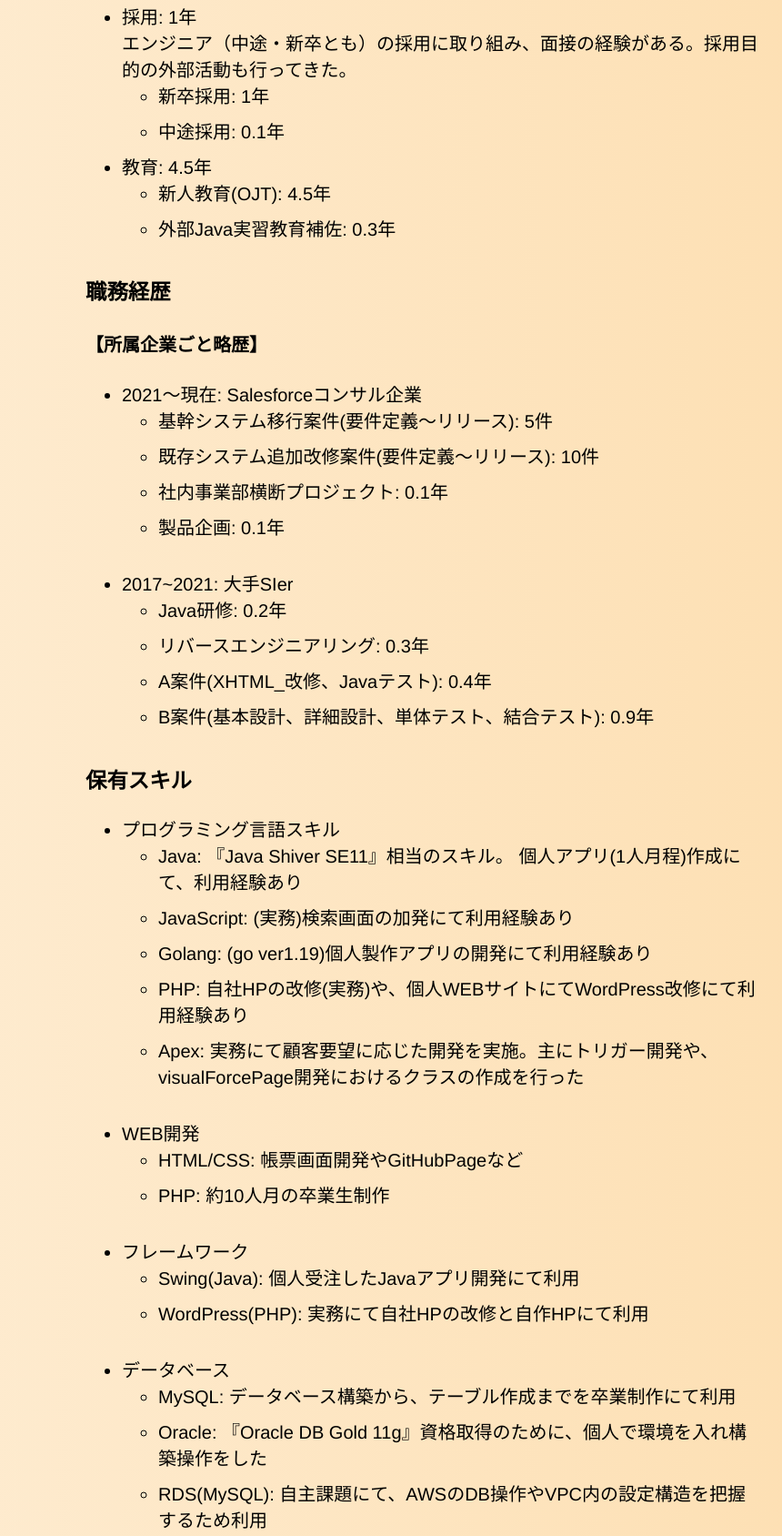
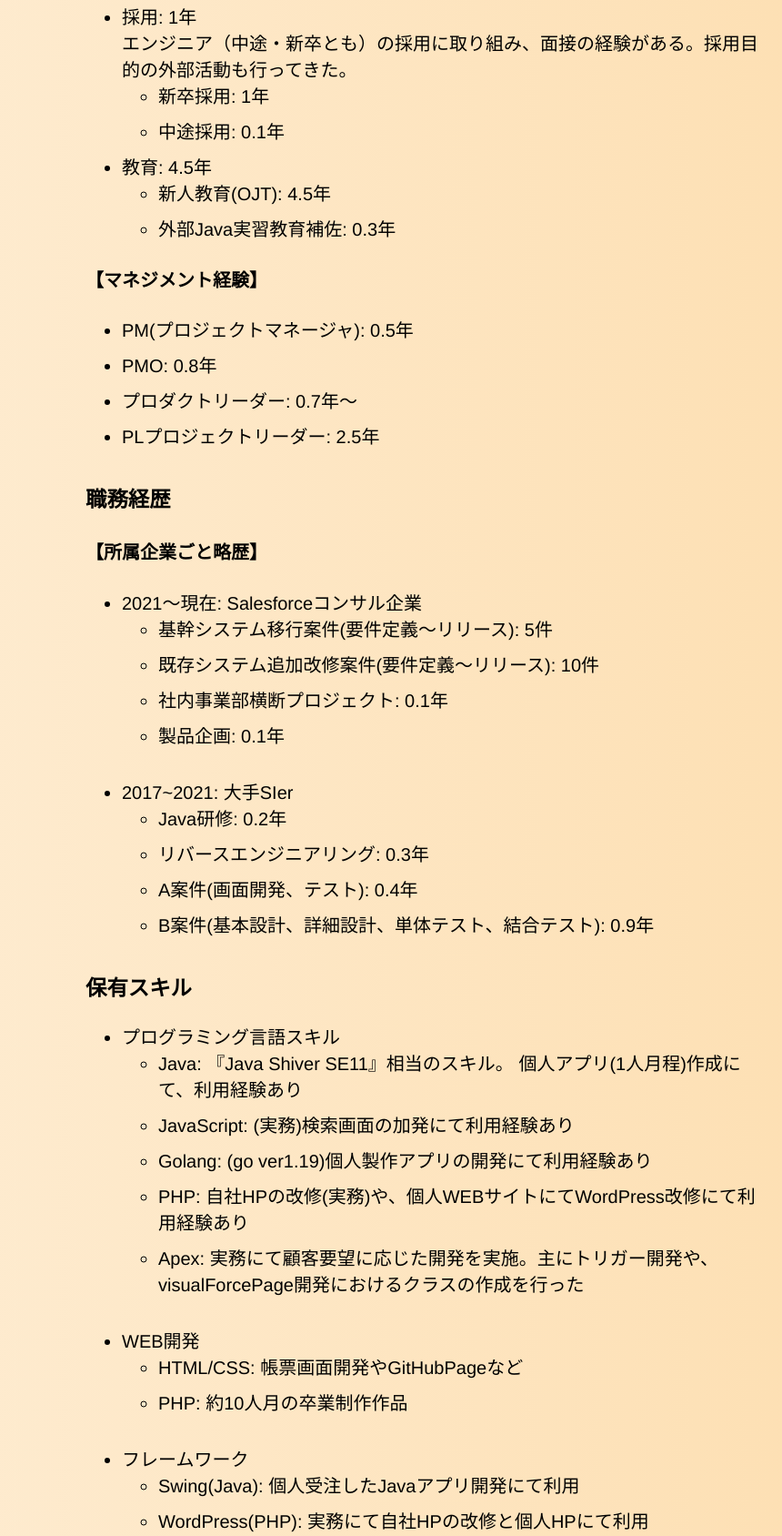
Before and after one commit to Yuta-Haruna/yuta-haruna.github.io, a plain HTML site: page index.html in a window 1280 px wide. Shown: the part 1262-2950 px from the top of the page at 91% size, without its empty margins (354-1214 px from the left). Drawn offline with Linux system fonts and the light colour scheme.

Commit message:
一部文言の変更とマネジメント経験欄の追加を実施

```diff
--- a/index.html
+++ b/index.html
@@ -102,6 +102,17 @@
                             </ul>
                         </li>
                     </ul>
+                    <h4>【マネジメント経験】</h4>
+                    <ul>
+                        <li>PM(プロジェクトマネージャ): 0.5年
+                        </li>
+                        <li>PMO: 0.8年
+                        </li>
+                        <li>プロダクトリーダー: 0.7年～
+                        </li>
+                        <li>PLプロジェクトリーダー: 2.5年
+                        </li>
+                    </ul>
                 </div>
 
                 <!-- 経歴(会社ごと詳細) -->
@@ -122,7 +133,7 @@
                             <ul>
                                 <li>Java研修: 0.2年</li>
                                 <li>リバースエンジニアリング: 0.3年</li>
-                                <li>A案件(XHTML_改修、Javaテスト): 0.4年</li>
+                                <li>A案件(画面開発、テスト): 0.4年</li>
                                 <li>B案件(基本設計、詳細設計、単体テスト、結合テスト): 0.9年</li>
                             </ul>
                         </li>
@@ -151,14 +162,14 @@
                             <li>WEB開発
                                 <ul>
                                     <li>HTML/CSS: 帳票画面開発やGitHubPageなど</li>
-                                    <li>PHP: 約10人月の卒業生制作</li>
+                                    <li>PHP: 約10人月の卒業制作作品</li>
                                 </ul>
                             </li>
                             <br>
                             <li>フレームワーク
                                 <ul>
                                     <li>Swing(Java): 個人受注したJavaアプリ開発にて利用</li>
-                                    <li>WordPress(PHP): 実務にて自社HPの改修と自作HPにて利用</li>
+                                    <li>WordPress(PHP): 実務にて自社HPの改修と個人HPにて利用</li>
                                 </ul>
                             </li>
                             <br>
@@ -240,7 +251,7 @@
                     <h4>
                         <a href="https://github.com/Yuta-Haruna/FoodApp_Golang_LINEBOT_Lambda_RDS" style="font-size: x-large;">『One Food Calory』</a>
                     </h4>
-                    <div style="margin-left: 5%;">1食単位のカロリー応答Bot
+                    <div style="margin-left: 5%;">1食単位のカロリー応答LineBot
                         <ul>
                             <li>使用言語
                                 <ul>
```
